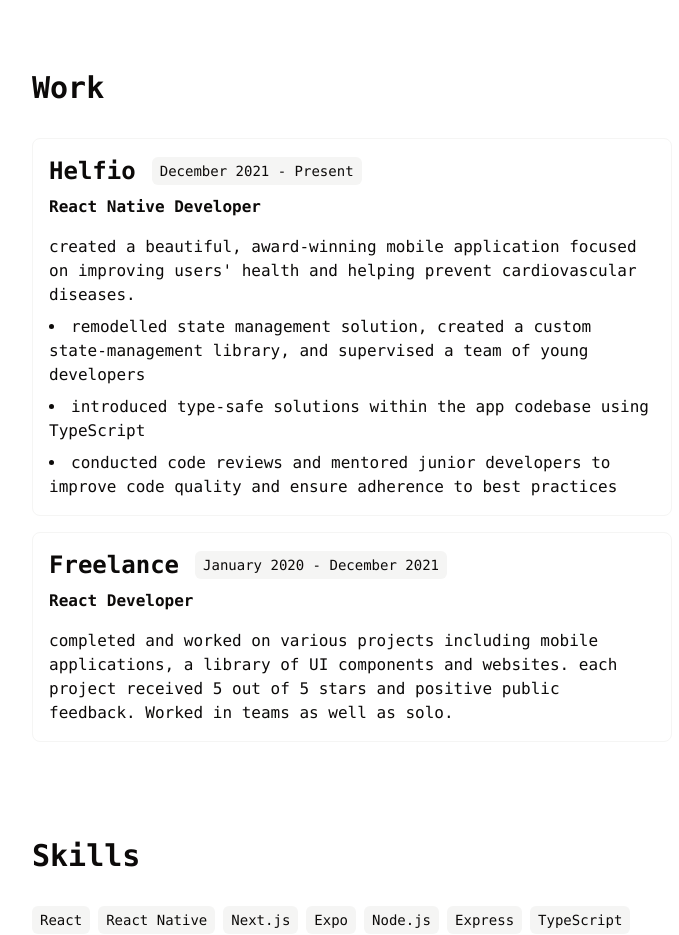
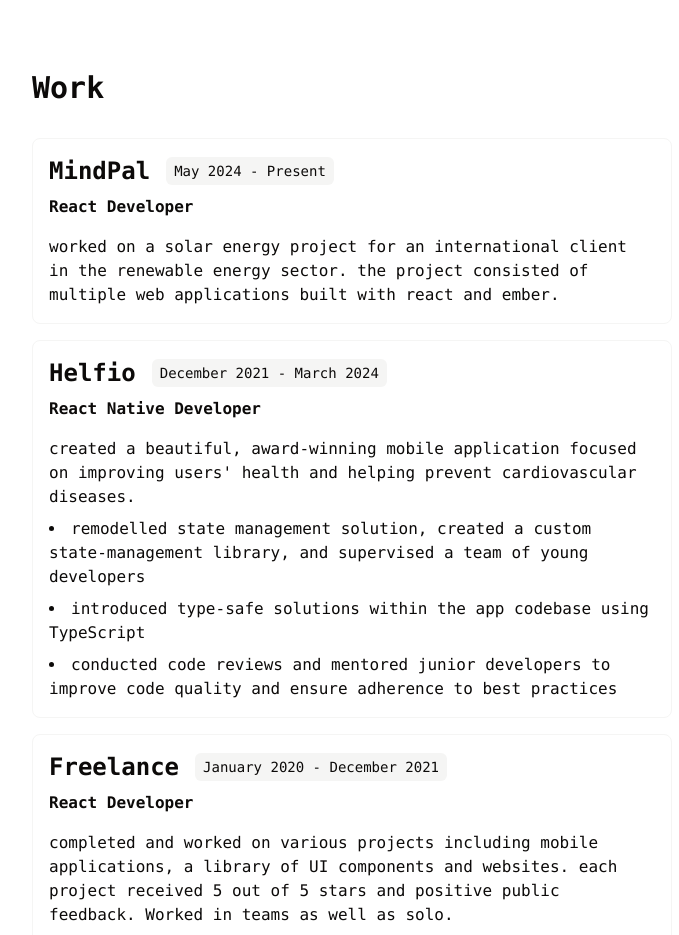
Before and after one commit to TheLukaszNs/portfolio, a Next.js app: page / in a window 1280 px wide. Shown: the part 1140-2075 px from the top of the page, without its empty margins (288-967 px from the left). Built offline with nearby package versions, Linux system fonts and the light colour scheme.

Commit message:
feat: update work section 🚀

```diff
--- a/src/components/sections/work.tsx
+++ b/src/components/sections/work.tsx
@@ -6,9 +6,14 @@
   return (
     <section className="flex flex-col justify-center mt-24 font-mono gap-4">
       <h1 className="text-3xl font-black mb-4">Work</h1>
+      <Item company="MindPal" time="May 2024 - Present" title="React Developer">
+        worked on a solar energy project for an international client in the
+        renewable energy sector. the project consisted of multiple web
+        applications built with react and ember.
+      </Item>
       <Item
         company="Helfio"
-        time="December 2021 - Present"
+        time="December 2021 - March 2024"
         title="React Native Developer"
       >
         created a beautiful, award-winning mobile application focused on
```
